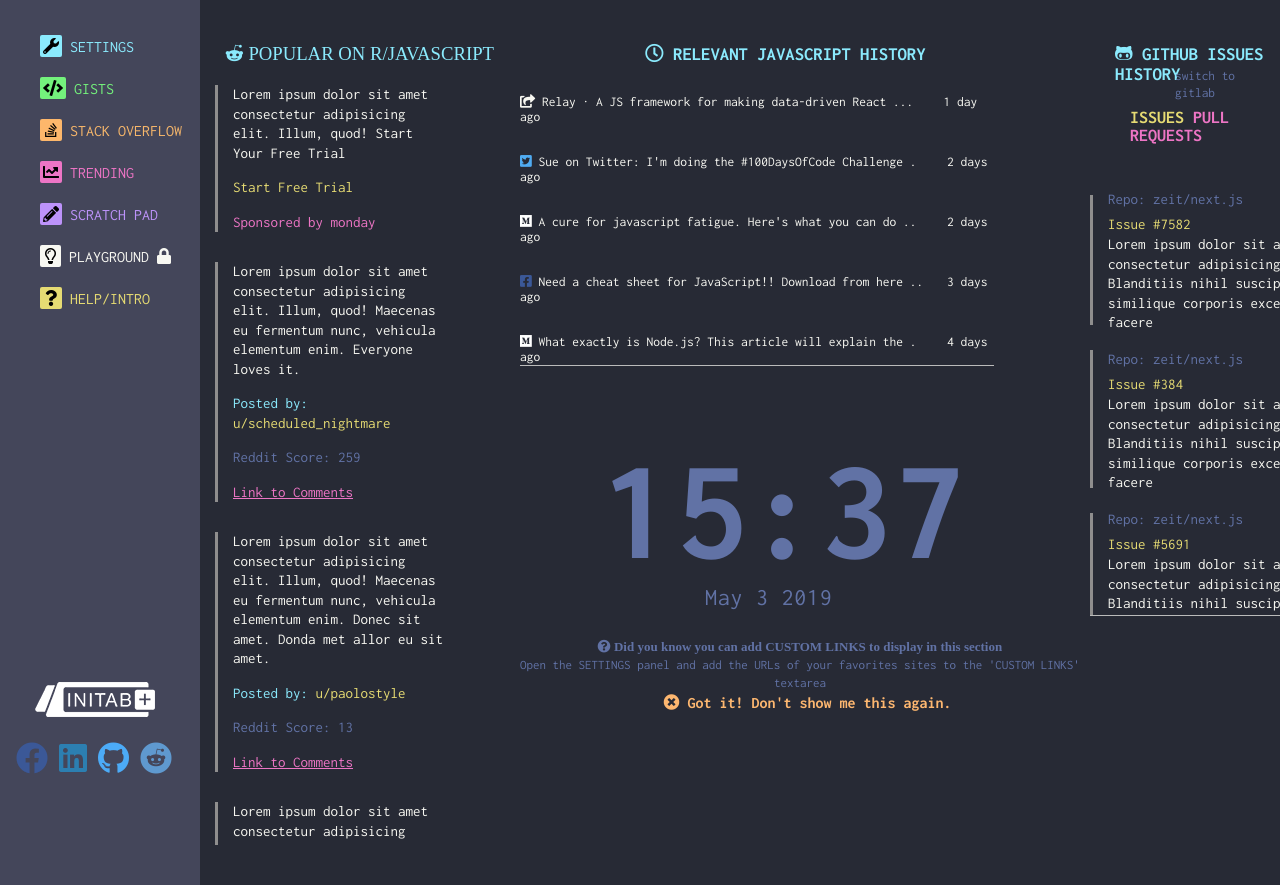
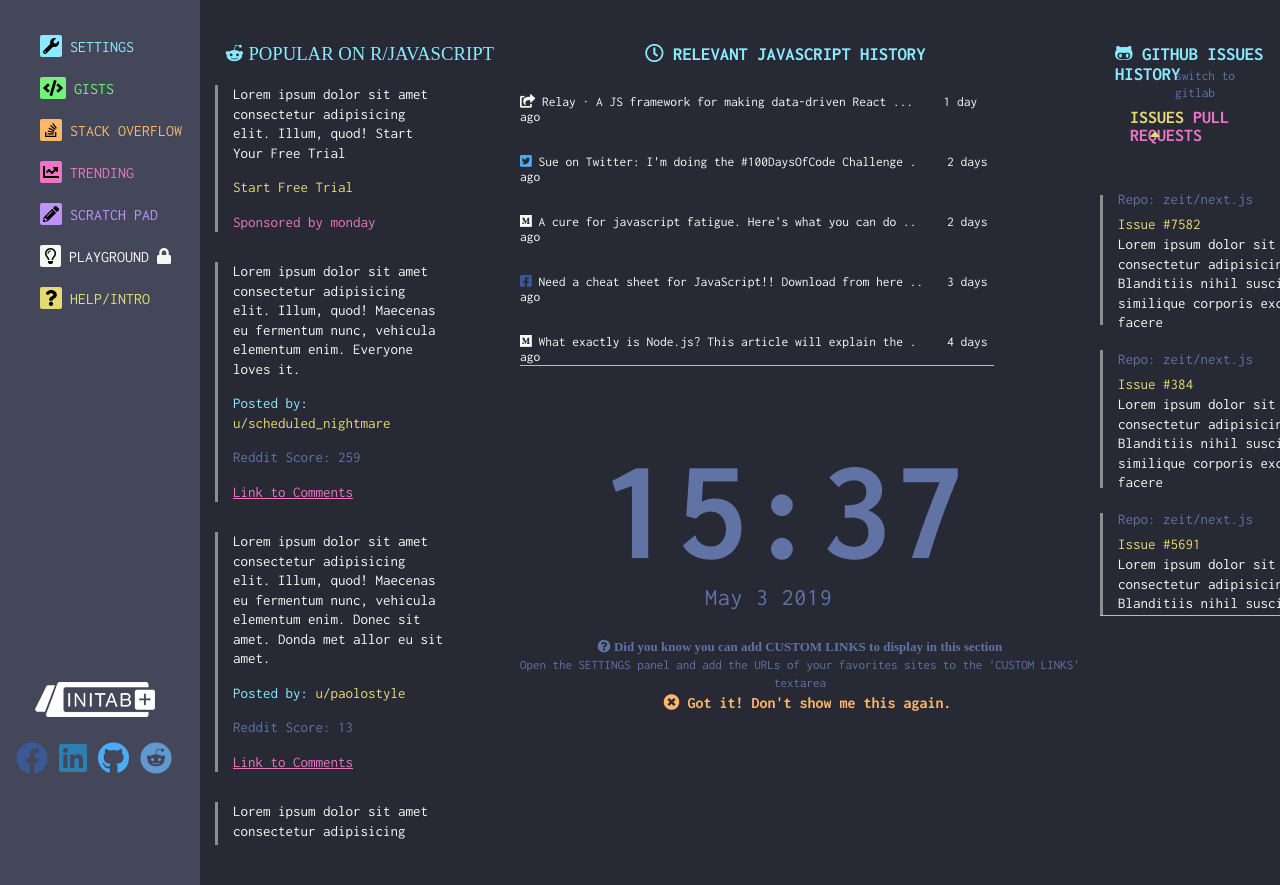
Before and after one commit to edgmuir/Initab-Ex-Clone, a plain HTML site: page index.html in a window 1280 px wide. Shown: the top 885 px of the page. Drawn offline with Linux system fonts and the light colour scheme.

Commit message:
Added caret up icon under issues

```diff
--- a/index.html
+++ b/index.html
@@ -202,6 +202,7 @@
           <h3><i class="fab fa-github-alt"></i> Github Issues History</h3>
           <p class="gitlab"><small>switch to gitlab</small></p>
           <p class="issues"><span>Issues</span> Pull Requests</p>
+          <p class="git-arrow"><i class="fas fa-caret-up"></i></p>
         </div><!-- end of github -->
 
         <div class="github-main">
--- a/styles/main.css
+++ b/styles/main.css
@@ -331,7 +331,7 @@ nav ul li {
   overflow-y: auto;
   position: absolute;
   top: 135px;
-  left: 1090px;
+  left: 1100px;
   border-bottom: 1px solid #bbb;
 }
 
```
